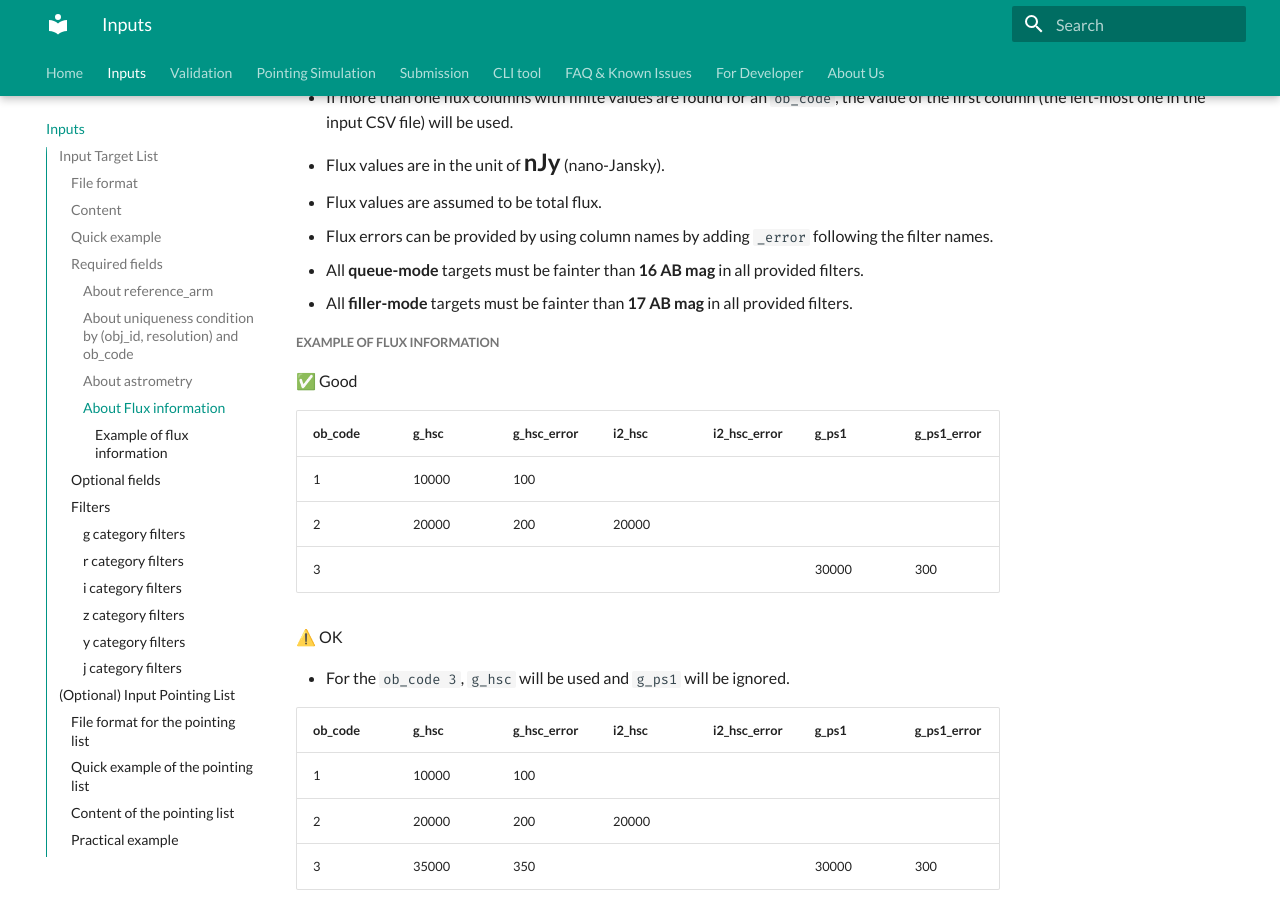
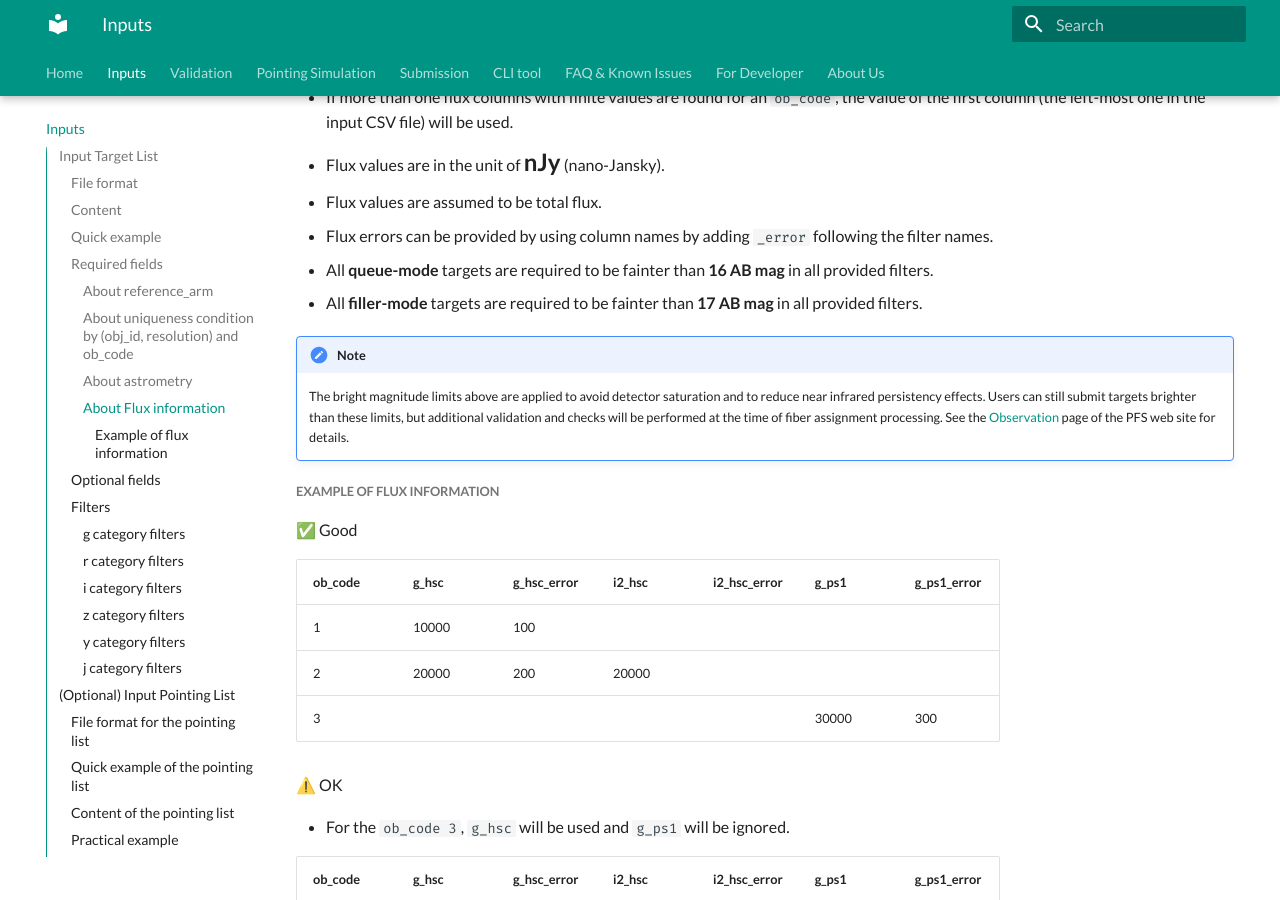
Before and after one commit to Subaru-PFS/spt_target_uploader, an MkDocs documentation site: the page built from docs/docs/inputs.md, in a window 1280 px wide and 900 px high, scrolled down 3236 px. Built offline with MkDocs 1.6.1 and Material for MkDocs 9.7.7, drawn with Linux system fonts in a browser that asks for light colours.

Commit message:
Update flux validation documentation and add PFS observations links
Clarify bright magnitude limits as requirements and provide additional
context for queue-mode (16 AB mag) and filler-mode (17 AB mag) targets.
Add links to PFS observations page for detailed information about
additional validation during fiber assignment.

Co-Authored-By: Claude Sonnet 4.5 <noreply@anthropic.com>

```diff
--- a/docs/docs/inputs.md
+++ b/docs/docs/inputs.md
@@ -116,8 +116,18 @@ Flux columns must conform to the following requirements.
 - Flux values are in the unit of <font size=5>**nJy**</font> (nano-Jansky).
 - Flux values are assumed to be total flux.
 - Flux errors can be provided by using column names by adding `_error` following the filter names.
-- All **queue-mode** targets must be fainter than **16 AB mag** in all provided filters.
-- All **filler-mode** targets must be fainter than **17 AB mag** in all provided filters.
+- All **queue-mode** targets are required to be fainter than **16 AB mag** in all provided filters.
+- All **filler-mode** targets are required to be fainter than **17 AB mag** in all provided filters.
+
+!!! note
+
+    The bright magnitude limits above are applied to avoid detector saturation and
+    to reduce near infrared persistency effects.
+    Users can still submit targets brighter than these limits,
+    but additional validation and checks will be performed
+    at the time of fiber assignment processing.
+    See the [Observation](https://www.naoj.org/Instruments/PFS/observations.html)
+    page of the PFS web site for details.
 
 ##### Example of flux information
 
```
Also changed, not shown: docs/docs/validation.md (+5 -2 lines), 1 other file.
